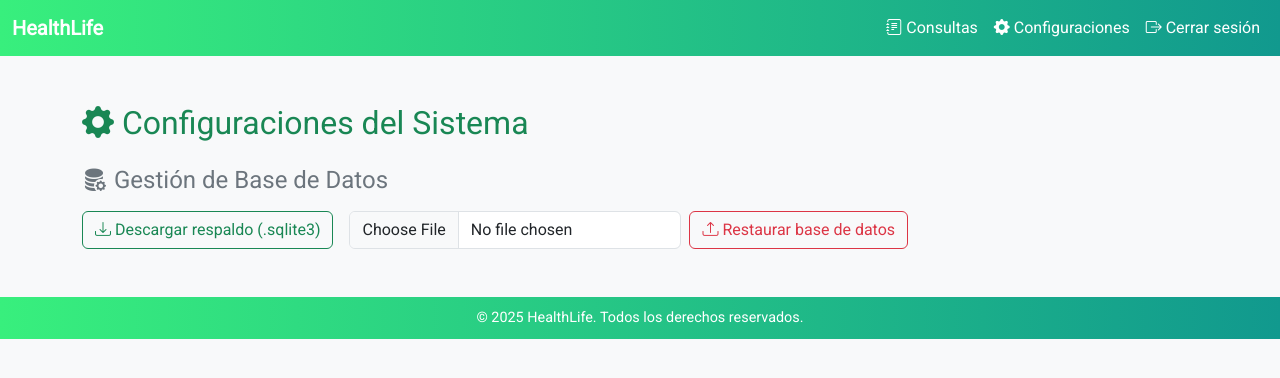
After one commit to Adbelss/sistema-clinica-medica, a Django app: page /configuraciones/ in a window 1280 px wide. The commit adds this page. Shown: the top 378 px of the page. Run offline with Django 5.2, Linux system fonts and the light colour scheme; a user stored in the database is signed in.

```diff
--- a/sistem/urls.py
+++ b/sistem/urls.py
@@ -1,13 +1,17 @@
 from django.contrib import admin
 from django.urls import path, include
 from django.contrib.auth import views as auth_views
-from usuarios.views import home
 from django.contrib.auth.views import LogoutView
+
+from consultas.views import dashboard
 
 urlpatterns = [
     path('admin/', admin.site.urls),
-    path('', home, name='home'),
+    path('', dashboard, name='dashboard'),  # Página principal: dashboard
     path('consultas/', include('consultas.urls')),
+
+    # 🔄 NUEVO: ahora todas las configuraciones vienen de usuarios.urls
+    path('configuraciones/', include('usuarios.urls')),
 
     # Login/Logout
     path('login/', auth_views.LoginView.as_view(template_name='registration/login.html'), name='login'),
@@ -25,6 +29,7 @@ urlpatterns = [
 
     path('reset/done/', auth_views.PasswordResetCompleteView.as_view(
         template_name='registration/password_reset_complete.html'), name='password_reset_complete'),
-    #respaldo
+
+    # (solo si tienes una app respaldo)
     path('respaldo/', include('respaldo.urls')),
 ]
--- a/templates/base.html
+++ b/templates/base.html
@@ -112,6 +112,13 @@
                     <a class="nav-link" href="{% url 'listar_consultas' %}">
                         <i class="bi bi-journal-text"></i> Consultas
                     </a>
+
+                    {% if user.is_superuser or user.is_staff %}
+                    <a class="nav-link" href="{% url 'configuraciones' %}">
+                        <i class="bi bi-gear-fill"></i> Configuraciones
+                    </a>
+                    {% endif %}
+
                     <form method="post" action="{% url 'logout' %}" class="d-inline">
                         {% csrf_token %}
                         <button type="submit" class="logout-btn nav-link">
--- a/templates/home.html
+++ /dev/null
@@ -1,5 +0,0 @@
-{% extends 'base.html' %}
-{% block content %}
-<h2>Bienvenido a HealthLife</h2>
-<p>Bienvenido a la clinica  {{ user.get_full_name|default:user.username }}</p>
-{% endblock %}
--- /dev/null
+++ b/templates/usuarios/configuraciones.html
@@ -0,0 +1,52 @@
+{% extends 'base.html' %}
+
+{% block title %}Configuraciones | HealthLife{% endblock %}
+
+{% block content %}
+<div class="container mt-5">
+    <h2 class="mb-4 text-success">
+        <i class="bi bi-gear-fill me-2"></i>Configuraciones del Sistema
+    </h2>
+
+    {% if messages %}
+        <div class="mt-3">
+            {% for message in messages %}
+                <div class="alert alert-{{ message.tags }} alert-dismissible fade show shadow-sm" role="alert">
+                    <i class="bi bi-info-circle-fill me-2"></i>{{ message }}
+                    <button type="button" class="btn-close" data-bs-dismiss="alert" aria-label="Cerrar"></button>
+                </div>
+            {% endfor %}
+        </div>
+    {% endif %}
+
+    <!-- Gestión de base de datos -->
+    <div class="row mb-5">
+        <div class="col-md-12">
+            <h4 class="mb-3 text-secondary">
+                <i class="bi bi-database-fill-gear me-2"></i>Gestión de Base de Datos
+            </h4>
+
+            <div class="d-flex flex-wrap gap-3 align-items-center">
+                <!-- Botón de respaldo -->
+                <form method="post" action="{% url 'respaldar_bd' %}">
+                    {% csrf_token %}
+                    <button type="submit" class="btn btn-outline-success">
+                        <i class="bi bi-download"></i> Descargar respaldo (.sqlite3)
+                    </button>
+                </form>
+
+                <!-- Formulario de restauración -->
+                <form method="post" enctype="multipart/form-data" action="{% url 'restaurar_bd' %}"
+                    onsubmit="return confirm('¿Estás completamente seguro de restaurar esta base de datos? Esta acción no se puede deshacer.')"
+                    class="d-flex flex-wrap gap-2 align-items-center">
+                    {% csrf_token %}
+                    <input type="file" name="archivo_sqlite" accept=".sqlite3" class="form-control w-auto" required>
+                    <button type="submit" class="btn btn-outline-danger">
+                        <i class="bi bi-upload"></i> Restaurar base de datos
+                    </button>
+                </form>
+            </div>
+        </div>
+    </div>
+</div>
+{% endblock %}
--- /dev/null
+++ b/usuarios/forms.py
@@ -0,0 +1,6 @@
+# usuarios/forms.py
+
+from django import forms
+
+class RestaurarBDForm(forms.Form):
+    archivo_sqlite = forms.FileField(label="Archivo de respaldo (.sqlite3)")
--- a/usuarios/urls.py
+++ b/usuarios/urls.py
@@ -1,6 +1,10 @@
+# usuarios/urls.py
+
 from django.urls import path
-from .views import dashboard_view
+from .views import configuraciones, respaldo_base_datos, restaurar_base_datos
 
 urlpatterns = [
-    path('dashboard/', dashboard_view, name='dashboard'),
+    path('', configuraciones, name='configuraciones'),  # /configuraciones/
+    path('respaldar/', respaldo_base_datos, name='respaldar_bd'),  # /configuraciones/respaldar/
+    path('restaurar/', restaurar_base_datos, name='restaurar_bd'),  # /configuraciones/restaurar/
 ]
--- a/usuarios/views.py
+++ b/usuarios/views.py
@@ -1,6 +1,59 @@
-from django.shortcuts import render
-from django.contrib.auth.decorators import login_required
+from django.contrib.auth import logout
+from django.shortcuts import render, redirect
+from django.contrib.auth.decorators import user_passes_test
+from django.contrib import messages
+from django.http import FileResponse
+from django.conf import settings
+import os
+import shutil
+from datetime import datetime
 
-@login_required
-def home(request):
-    return render(request, 'home.html')
+from .forms import RestaurarBDForm
+
+# Vista principal de Configuraciones
+@user_passes_test(lambda u: u.is_superuser or u.is_staff)
+def configuraciones(request):
+    form = RestaurarBDForm()  # Carga el formulario vacío
+    return render(request, 'usuarios/configuraciones.html', {'form': form})
+
+
+# Vista para realizar respaldo de la base de datos
+@user_passes_test(lambda u: u.is_superuser or u.is_staff)
+def respaldo_base_datos(request):
+    if request.method == "POST":
+        db_path = settings.DATABASES['default']['NAME']
+        backup_dir = os.path.join(settings.BASE_DIR, 'backups')
+        os.makedirs(backup_dir, exist_ok=True)
+
+        fecha = datetime.now().strftime("%Y-%m-%d_%H-%M-%S")
+        backup_name = f"backup_healthlife_{fecha}.sqlite3"
+        backup_path = os.path.join(backup_dir, backup_name)
+
+        shutil.copy2(db_path, backup_path)
+        messages.success(request, f"✅ Respaldo creado exitosamente: {backup_name}")
+        return FileResponse(open(backup_path, 'rb'), as_attachment=True, filename=backup_name)
+
+    return redirect('configuraciones')
+
+
+# Vista para restaurar base de datos
+@user_passes_test(lambda u: u.is_superuser)
+def restaurar_base_datos(request):
+    if request.method == 'POST':
+        form = RestaurarBDForm(request.POST, request.FILES)
+        if form.is_valid():
+            archivo = form.cleaned_data['archivo_sqlite']
+            if archivo.name.endswith('.sqlite3'):
+                db_path = settings.DATABASES['default']['NAME']
+                with open(db_path, 'wb+') as destino:
+                    for chunk in archivo.chunks():
+                        destino.write(chunk)
+
+                messages.success(request, "✅ Base de datos restaurada. Inicia sesión nuevamente.")
+                return redirect('login')  # Necesario porque pierde la sesión
+            else:
+                messages.error(request, "❌ El archivo debe tener extensión .sqlite3.")
+    else:
+        form = RestaurarBDForm()
+
+    return render(request, 'usuarios/configuraciones.html', {'form': form})
```
Also changed, not shown: templates/consultas/dashboard.html (+0 -25 lines), templates/usuarios/restaurar_bd.html (added, +14 -0 lines), backups/backup_healthlife_2025-07-24_20-56-35.sqlite3 (added), backups/backup_healthlife_2025-07-24_20-59-27.sqlite3 (added), db.sqlite3, nuevo_respaldo_9b6wvmD.sqlite3 (added).
